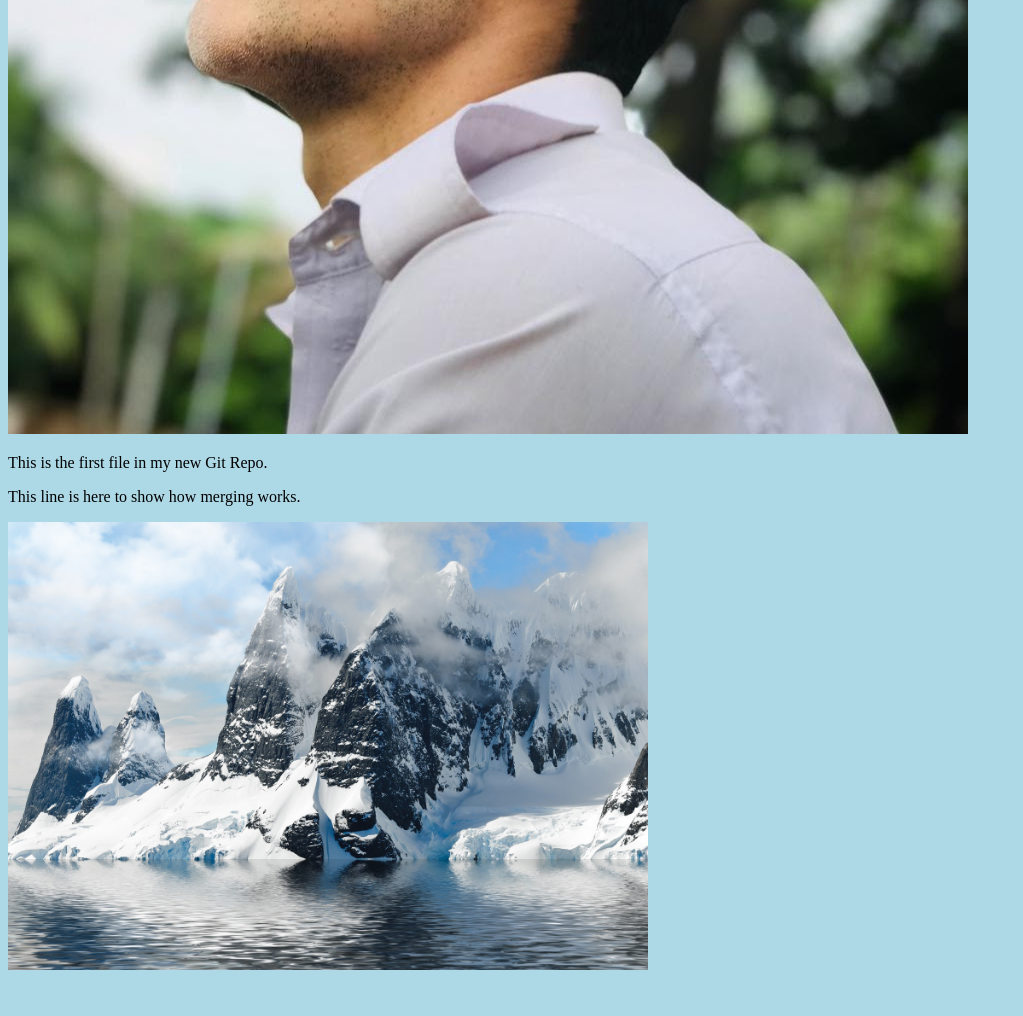
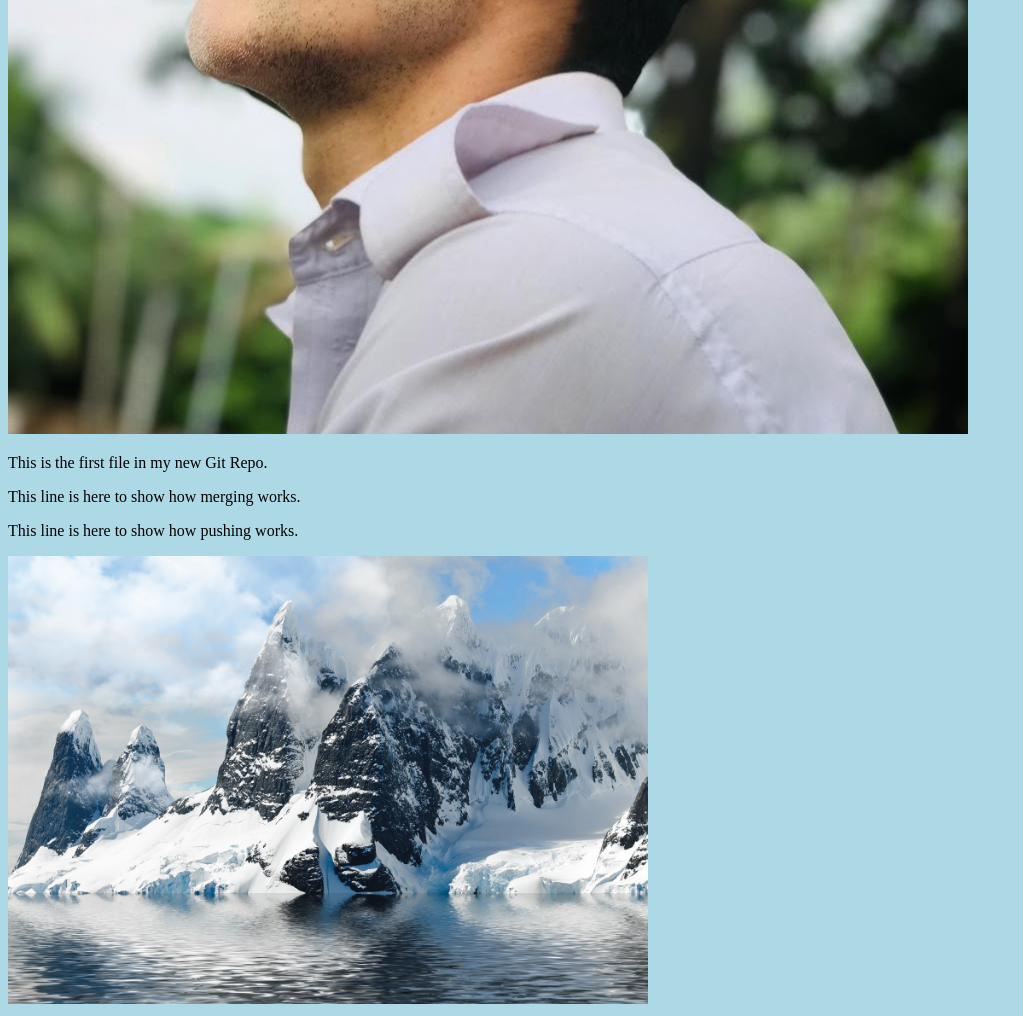
Before and after one commit to smmehmedkhan/hello-world-2, a plain HTML site: page index.html in a window 1280 px wide. Shown: the part 606-1622 px from the top of the page, without its empty margins (0-1023 px from the left). Before the commit the page ends 1588 px from the top, so only its background shows below. Drawn offline with Linux system fonts and the light colour scheme.

Commit message:
add a new paragraph.

```diff
--- a/index.html
+++ b/index.html
@@ -18,6 +18,7 @@
 
         <p>This is the first file in my new Git Repo.</p>
         <p>This line is here to show how merging works.</p>
+        <p>This line is here to show how pushing works.</p>
 
         <div>
             <img
```
